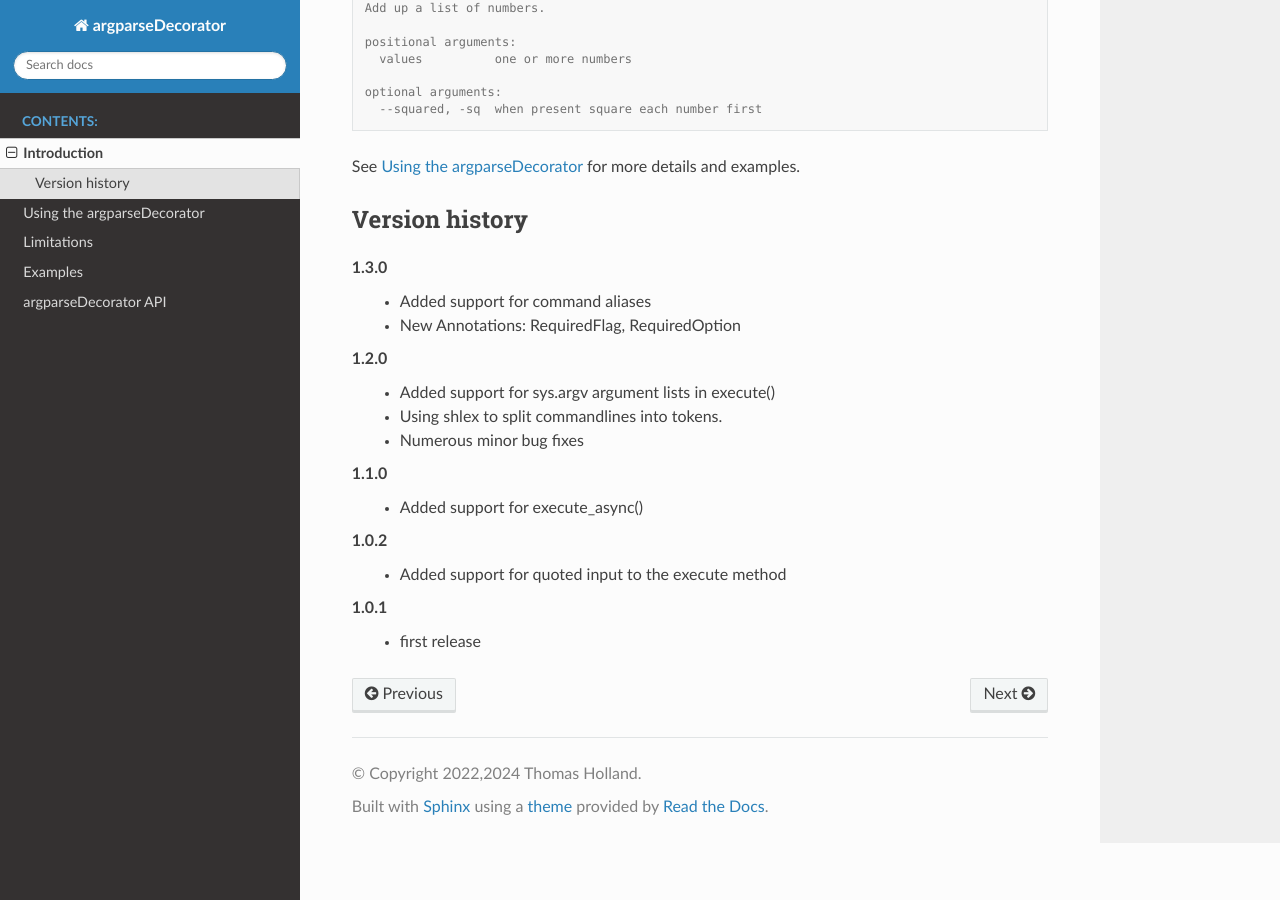
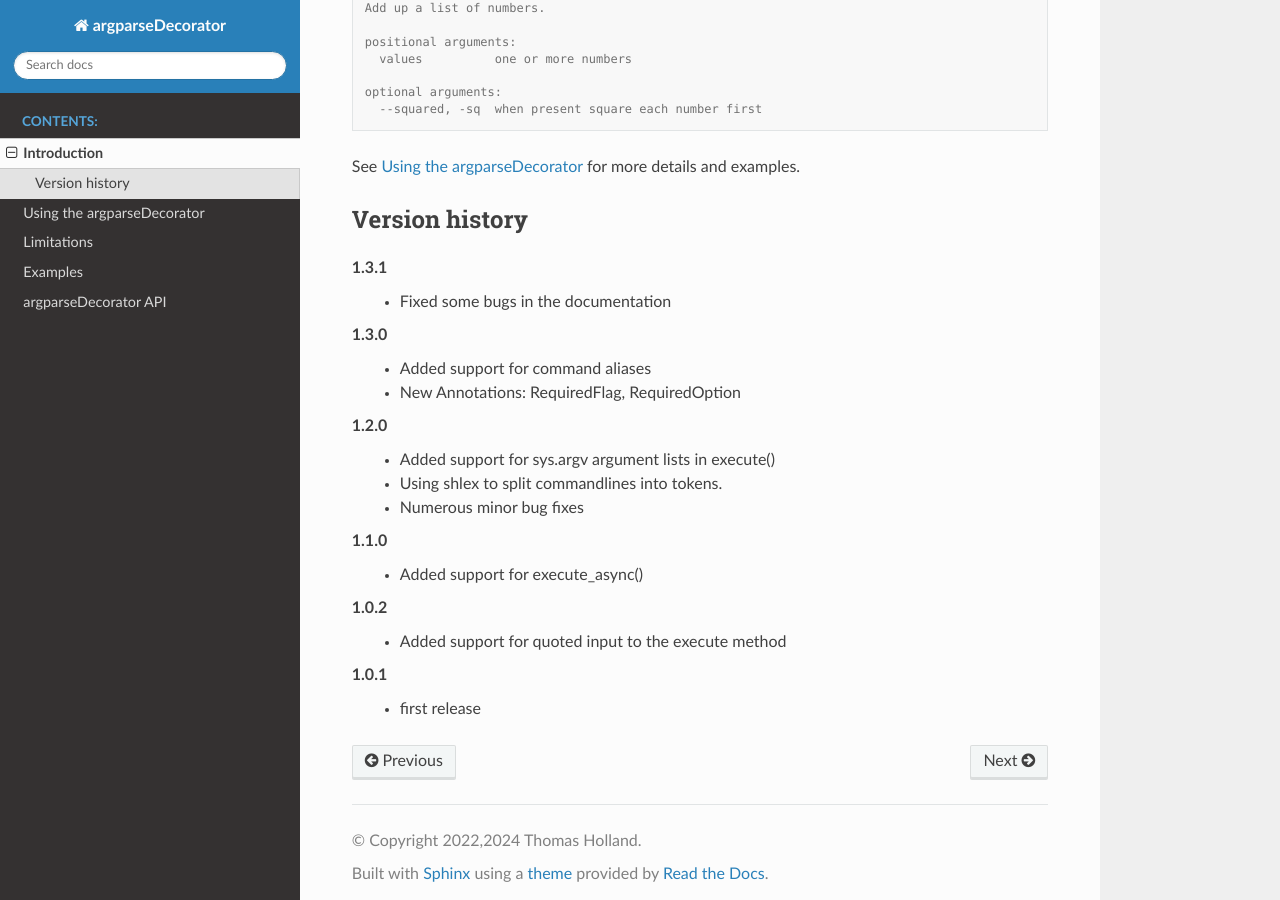
Before and after one commit to innot/argparseDecorator, a Sphinx documentation site: the page built from docs/source/intro.rst, in a window 1280 px wide and 900 px high, scrolled down 1737 px. Built offline with Sphinx 7.4.7 and the Read the Docs theme 2.0.0, drawn with Linux system fonts in a browser that asks for light colours.

Commit message:
Release 1.3.1 with working documentation.

```diff
--- a/docs/source/conf.py
+++ b/docs/source/conf.py
@@ -24,7 +24,7 @@ project_copyright = '2022,2024 Thomas Holland'
 author = 'Thomas Holland'
 
 # The full version, including alpha/beta/rc tags
-release = '1.3.0'
+release = '1.3.1'
 
 # -- General configuration ---------------------------------------------------
 
--- a/docs/source/intro.rst
+++ b/docs/source/intro.rst
@@ -100,6 +100,9 @@ See :ref:`Using the argparseDecorator` for more details and examples.
 
 Version history
 +++++++++++++++
+1.3.1
+    - Fixed some bugs in the documentation
+
 1.3.0
     - Added support for command aliases
     - New Annotations: RequiredFlag, RequiredOption
--- a/setup.cfg
+++ b/setup.cfg
@@ -1,6 +1,6 @@
 [metadata]
 name = ArgParseDecorator
-version = 1.3.0
+version = 1.3.1
 author = Thomas Holland
 author_email = thomas@innot.de
 description = A tool to easily build command line interpreters
```
Also changed, not shown: README.md (+2 -0 lines).
